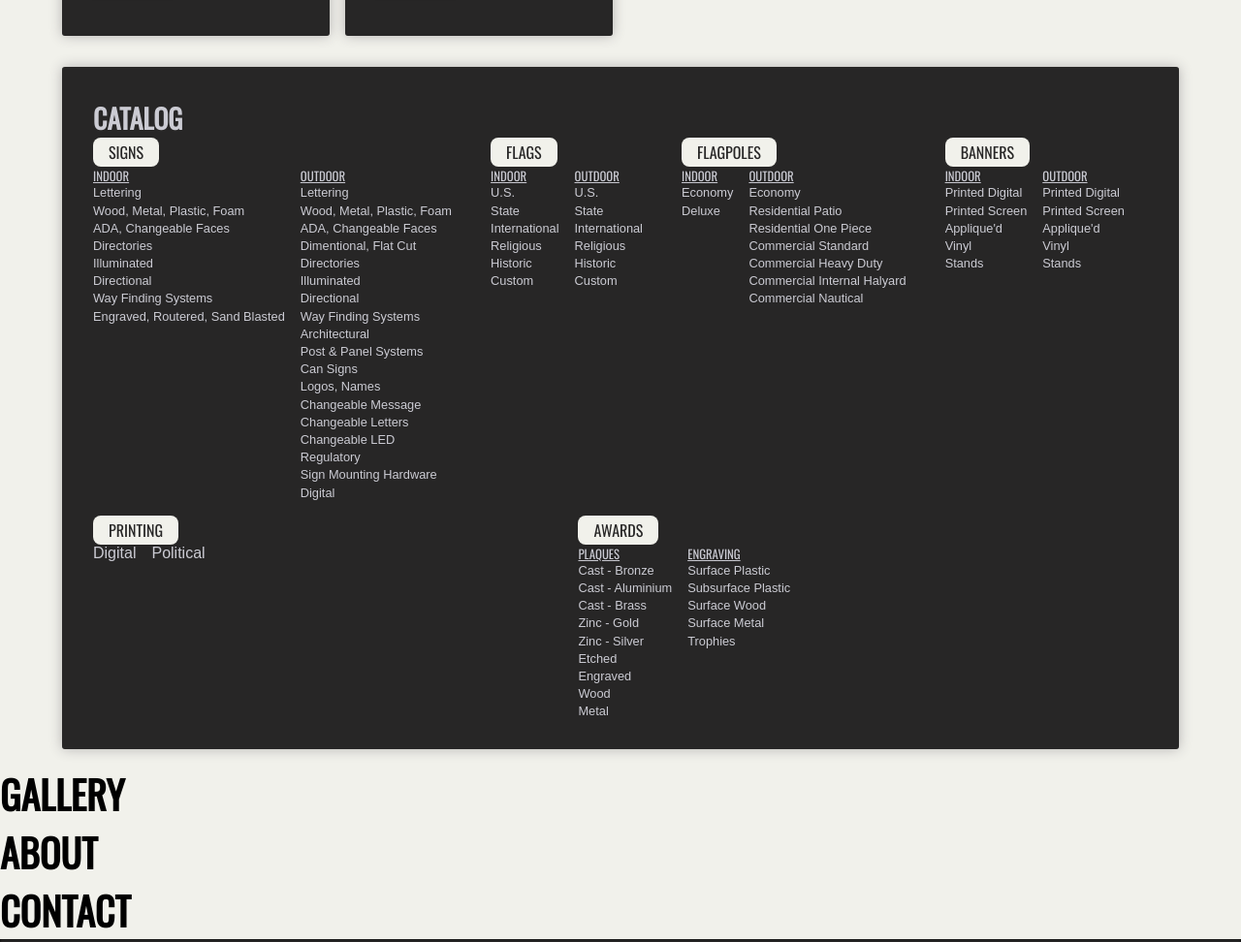
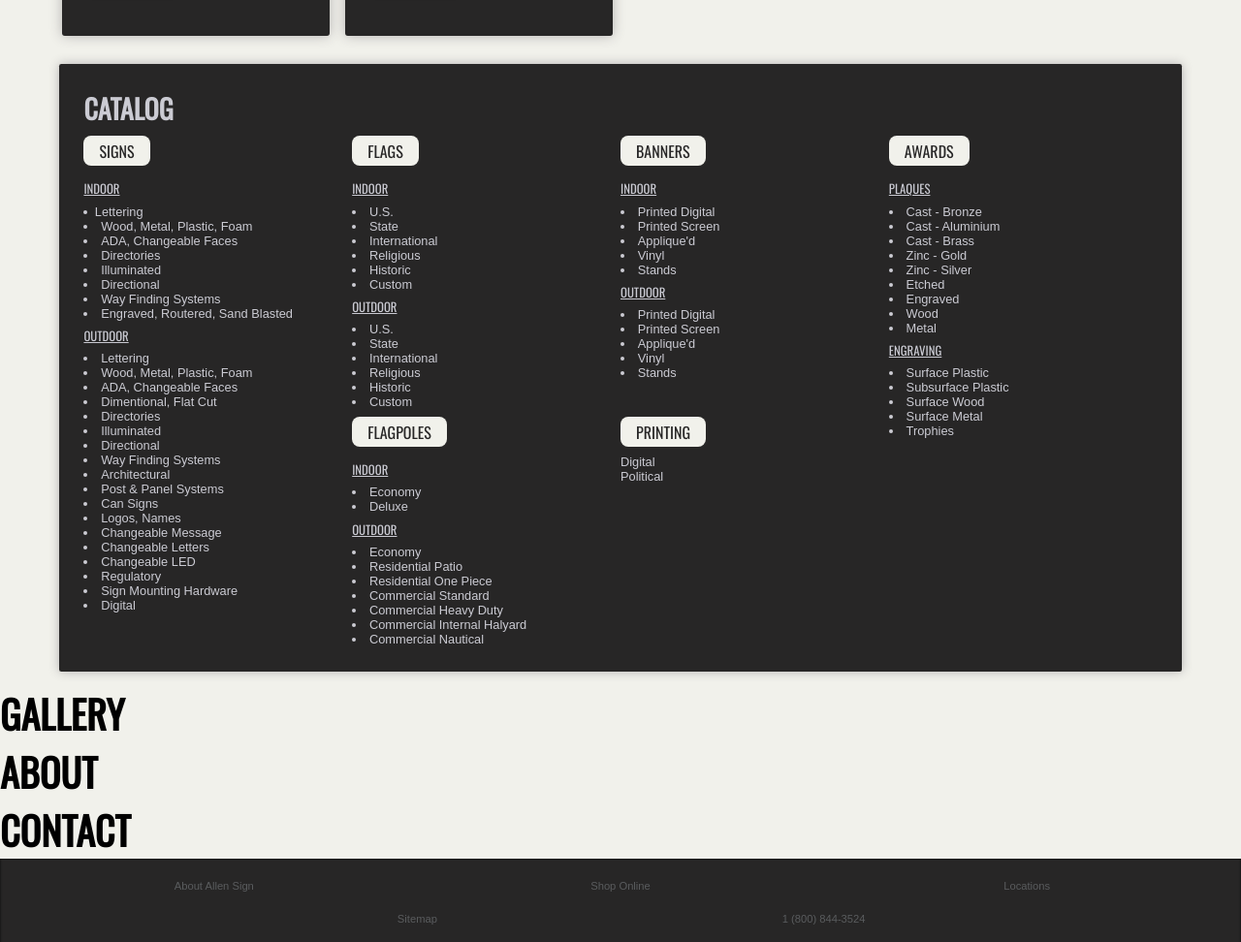
Before and after one commit to chesedcaseycollins/allenSigns, a plain HTML site: page index.html in a window 1280 px wide. Shown: the part 1544-2516 px from the top of the page at 97% size. Drawn offline with nearby package versions, Linux system fonts and the light colour scheme.

Commit message:
worked on catalog

```diff
--- a/css/main.css
+++ b/css/main.css
@@ -179,12 +179,13 @@ li.active {
     overflow: hidden;
     background:  #272626;
     display: grid;
-    grid-template-rows: min-content 1fr;
     color: #CBCBD3;
+    font-size: 0.8rem;
 }
 #catalog h4 {
     width: max-content;
     padding: 0.2em 1em;
+    margin: 0.5em 0;
     font-weight: 500;
     color: #272626;
     background: #f1f1eb;
@@ -194,32 +195,45 @@ li.active {
     font-weight: 400;
     text-decoration: underline;
     text-shadow: 0 0 0.1em #1a1a1a;
+    padding: 0.5em 0;
 }
 #catalog > ul {
     width: 100%;
-    display: flex;
-    flex-wrap: wrap;
-    flex: 1 1 auto;
-    gap: 1em;
+    display: grid;
+    grid-template-columns: repeat(4, 1fr);
+    grid-template-areas:
+    "signs flags banners awards"
+    "signs flagpoles printing awards";
 }
-#catalog > ul > li{
-    flex: 1 1 auto;
+#catalogSignsSection {
+    grid-area: signs;
 }
-#catalog .catalogSection > ul {
-    display: flex;
-    flex-wrap: wrap;
-    flex: 0 1 auto;
-    gap: 1em;
+#catalogFlagsSection {
+    grid-area: flags;
 }
-#catalog .catalogGroup > ul {
-    display: flex;
-    flex-direction: column;
-    flex-wrap: wrap;
-    flex: 0 1 auto;
-    gap: 0.2em;
+#catalogFlagpolesSection {
+    grid-area: flagpoles;
 }
-#catalog .catalogGroup > ul > li {
-    font-size: 0.8rem;
+#catalogBannersSection {
+    grid-area: banners;
+}
+#catalogPrintingSection {
+    grid-area: printing;
+}
+#catalogAwardsSection {
+    grid-area: awards;
+}
+.catalogSection > ul {
+    display: grid;
+    grid-template-columns: 1fr;
+    grid-template-rows: repeat(2, max-content);
+}
+.catalogGroup > ul > li {
+    list-style: disc inside;
+}
+.catalogGroup > ul > li > span {
+    position: relative;
+    left: -0.5em;
 }
 footer {
     width: 100%;
--- a/index.html
+++ b/index.html
@@ -97,13 +97,13 @@
             <section id="catalog">
                 <h3>Catalog</h3>
                 <ul>
-                    <li class="catalogSection">
+                    <li id="catalogSignsSection" class="catalogSection">
                         <h4>Signs</h4>
                         <ul>
                             <li class="catalogGroup">
                                 <h5>Indoor</h5>
                                 <ul>
-                                    <li>Lettering</li>
+                                    <li><span>Lettering</span></li>
                                     <li>Wood, Metal, Plastic, Foam</li>
                                     <li>ADA, Changeable Faces</li>
                                     <li>Directories</li>
@@ -138,7 +138,7 @@
                             </li>
                         </ul>
                     </li>
-                    <li class="catalogSection">
+                    <li id="catalogFlagsSection" class="catalogSection">
                         <h4>Flags</h4>
                         <ul>
                             <li class="catalogGroup">
@@ -165,7 +165,7 @@
                             </li>
                         </ul>
                     </li>
-                    <li class="catalogSection">
+                    <li id="catalogFlagpolesSection" class="catalogSection">
                         <h4>Flagpoles</h4>
                         <ul>
                             <li class="catalogGroup">
@@ -189,7 +189,7 @@
                             </li>
                         </ul>
                     </li>
-                    <li class="catalogSection">
+                    <li id="catalogBannersSection" class="catalogSection">
                         <h4>Banners</h4>
                         <ul>
                             <li class="catalogGroup">
@@ -214,14 +214,14 @@
                             </li>
                         </ul>
                     </li>
-                    <li class="catalogSection">
+                    <li id="catalogPrintingSection" class="catalogSection">
                         <h4>Printing</h4>
                         <ul>
                             <li class="catalogGroup">Digital</li>
                             <li class="catalogGroup">Political</li>
                         </ul>
                     </li>
-                    <li class="catalogSection">
+                    <li id="catalogAwardsSection" class="catalogSection">
                         <h4>Awards</h4>
                         <ul>
                             <li class="catalogGroup">
```
